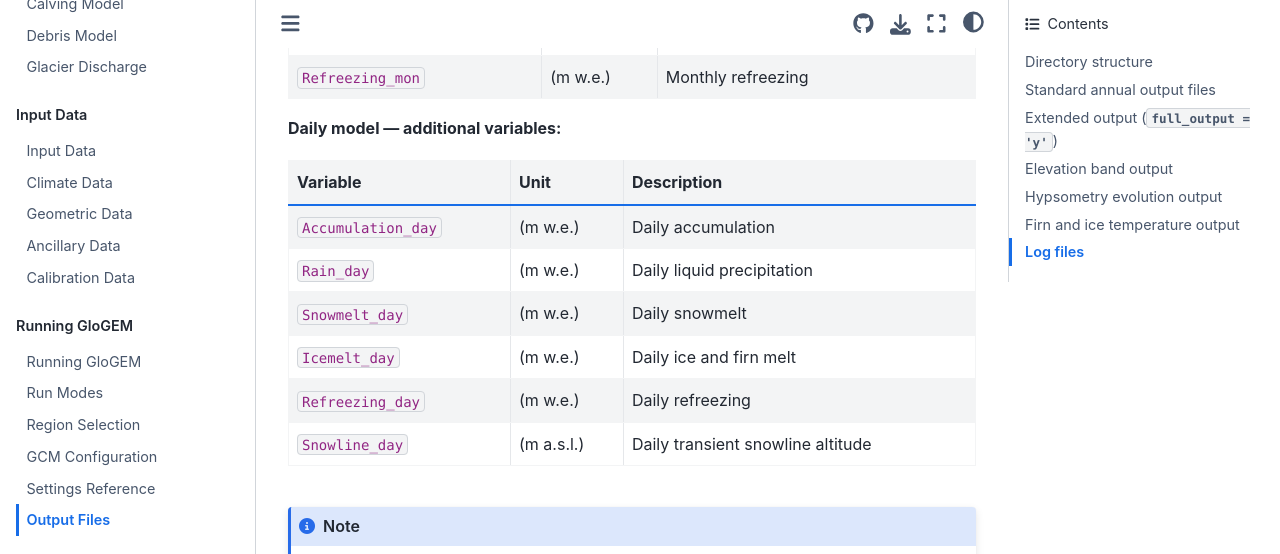
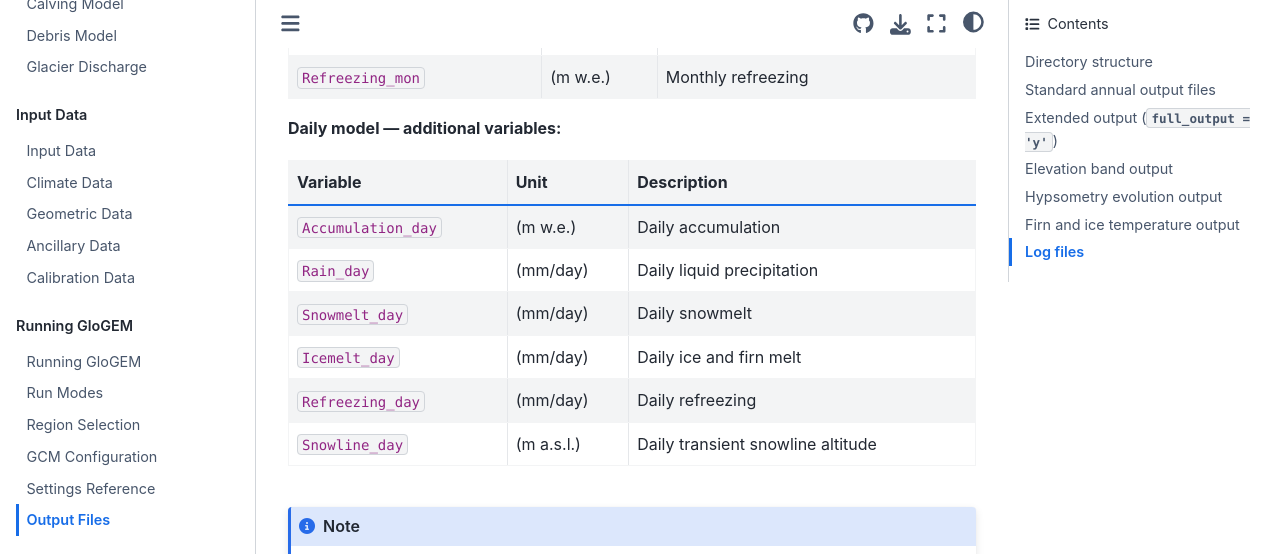
Before and after one commit to eth-vaw-glaciology/GloGEM-doc-temp, a Sphinx documentation site: the page built from docs/source/running-glogem/output-files.md, in a window 1280 px wide and 900 px high, scrolled down 1929 px. Shown: the top 554 px of the window. Built offline with Sphinx 7.4.7 and the Sphinx Book theme 1.1.4, drawn with Linux system fonts in a browser that asks for light colours.

Commit message:
correcting the units of the output daily list

````diff
--- a/docs/source/running-glogem/output-files.md
+++ b/docs/source/running-glogem/output-files.md
@@ -66,10 +66,10 @@ Setting `full_output = 'y'` adds monthly or daily resolved variables to the outp
 | Variable | Unit | Description |
 |----------|------|-------------|
 | `Accumulation_day` | (m w.e.) | Daily accumulation |
-| `Rain_day` | (m w.e.) | Daily liquid precipitation |
-| `Snowmelt_day` | (m w.e.) | Daily snowmelt |
-| `Icemelt_day` | (m w.e.) | Daily ice and firn melt |
-| `Refreezing_day` | (m w.e.) | Daily refreezing |
+| `Rain_day` | (mm/day) | Daily liquid precipitation |
+| `Snowmelt_day` | (mm/day) | Daily snowmelt |
+| `Icemelt_day` | (mm/day) | Daily ice and firn melt |
+| `Refreezing_day` | (mm/day) | Daily refreezing |
 | `Snowline_day` | (m a.s.l.) | Daily transient snowline altitude |
 
 ```{note}
````
